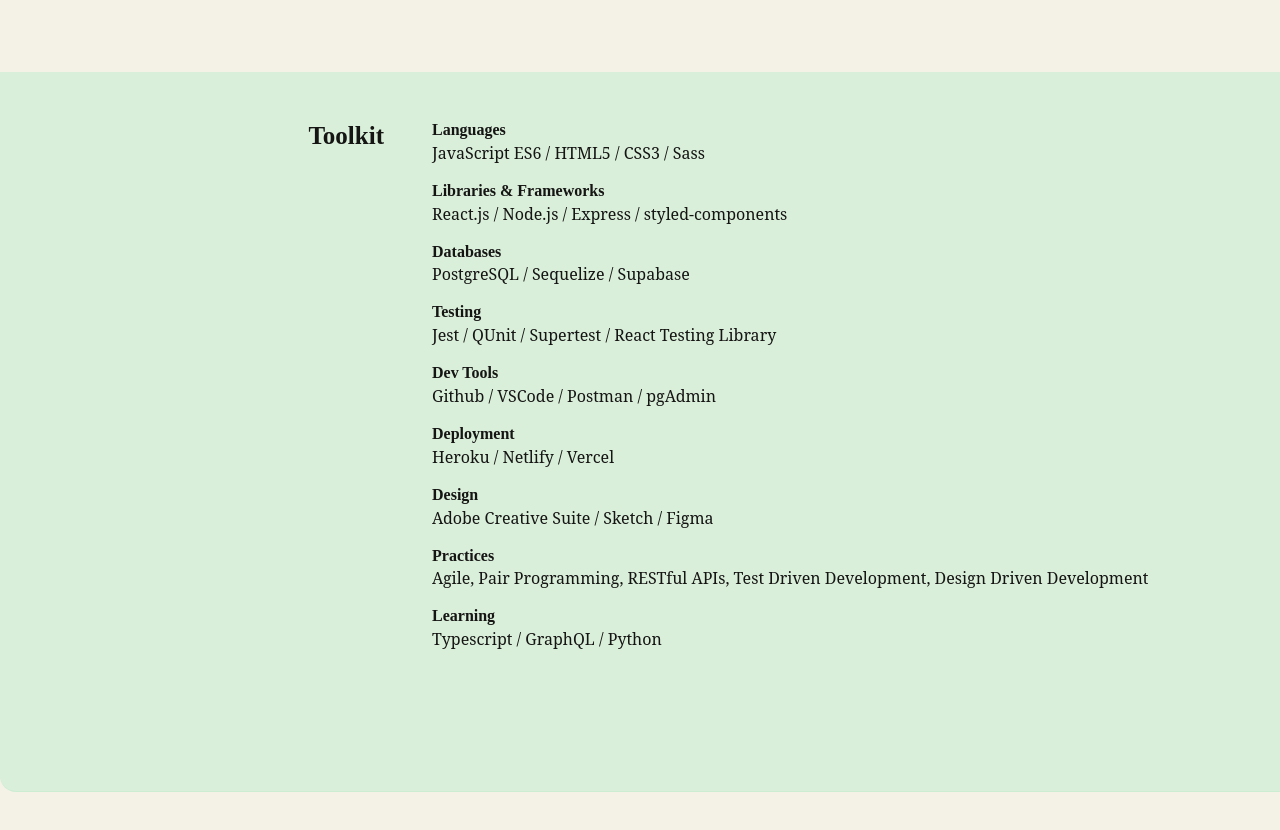
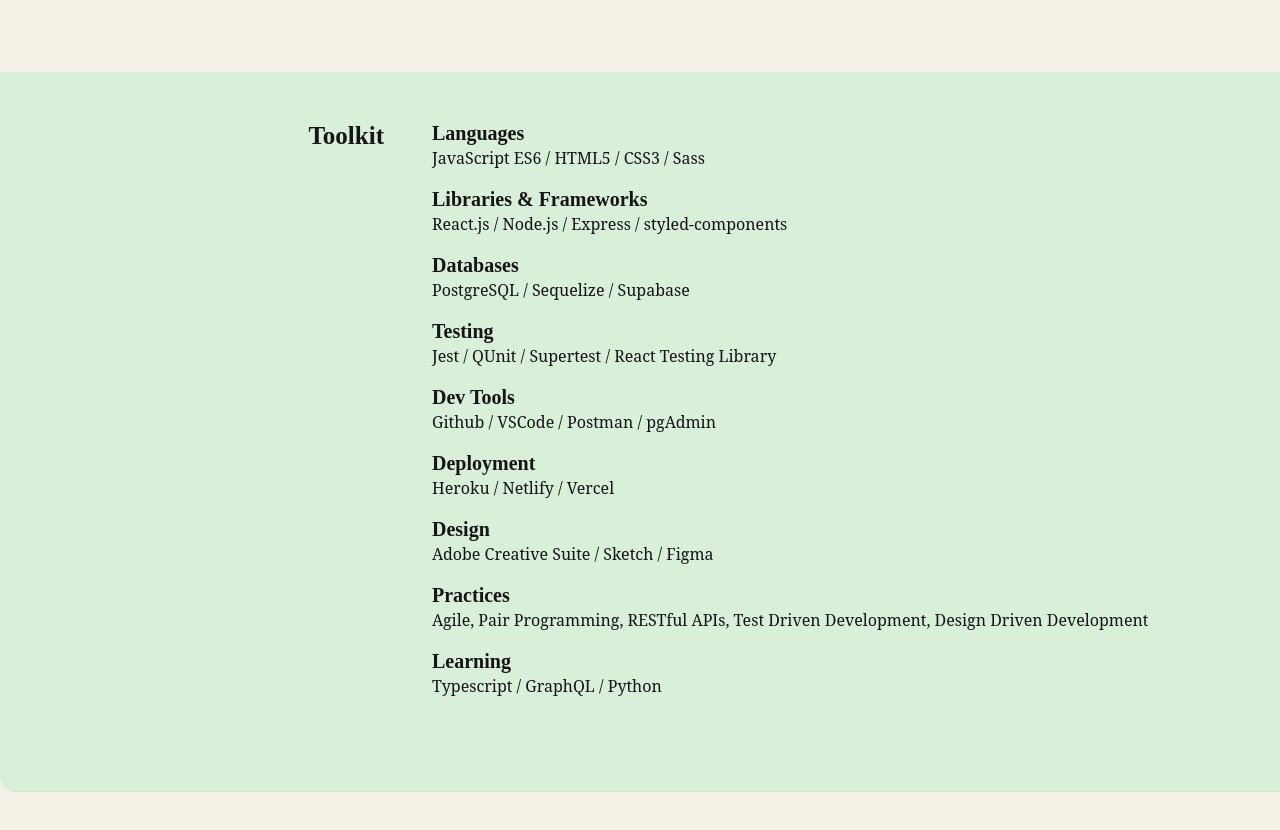
Before and after one commit to djdrakos/portfolio, a React (Create React App) app: page / in a window 1280 px wide. Shown: the part 1320-2150 px from the top of the page. Built offline with nearby package versions, Linux system fonts and the light colour scheme; a web font is replaced by a local one.

Commit message:
implement h5 component, linting

```diff
--- a/src/components/About.js
+++ b/src/components/About.js
@@ -43,7 +43,3 @@ const About = (props) => {
 }
 
 export default About
-
-//<a href="https://www.flaticon.com/free-icons/github" title="github icons">Github icons created by pictogramer - Flaticon</a>
-
-//<a href="https://www.flaticon.com/free-icons/linkedin" title="linkedin icons">Linkedin icons created by Aldo Cervantes - Flaticon</a>
--- a/src/components/Career.js
+++ b/src/components/Career.js
@@ -35,9 +35,6 @@ const StyledCareer = styled(SectionContent)`
     margin-top: var(--gap100);
     margin-left: var(--gap150);
 
-    a {
-
-    }
     .social-icon {
       display: flex;
       justify-content: center;
--- a/src/components/ProjectDetail.js
+++ b/src/components/ProjectDetail.js
@@ -1,5 +1,5 @@
 import styled from 'styled-components'
-import { P } from './Typography'
+import { H5, P } from './Typography'
 
 const StyledProjectDetail = styled.div`
   display: flex;
@@ -39,7 +39,7 @@ export default function ProjectDetail({project}) {
   return (
     <StyledProjectDetail>
       <img src={`/screenshots/${img}`} alt='' />
-      <h3>{title}</h3>
+      <H5 as ="h3">{title}</H5>
       <P>
         <a href={liveUrl} target="_blank" rel="noreferrer">Live Site</a>
 
--- a/src/components/TechStack.js
+++ b/src/components/TechStack.js
@@ -1,6 +1,6 @@
 import styled from 'styled-components'
 import SectionContent from './SectionContent'
-import { P } from './Typography'
+import { H5, H6, P } from './Typography'
 
 const StyledTechStack = styled(SectionContent)`
   --top-offset: calc(var(--stack-block200) + var(--header100) - var(--stack-offset));
@@ -21,7 +21,6 @@ const StyledTechStack = styled(SectionContent)`
   }
 
   h3 {
-    font-size: 1rem;
     margin-block: 0;
   }
 `
@@ -29,31 +28,31 @@ const StyledTechStack = styled(SectionContent)`
 const TechStack = (props) => {
   return (
     <StyledTechStack {...props}>
-      <h3>Languages</h3>
+      <H5 as="h3">Languages</H5>
       <P>JavaScript ES6 / HTML5 / CSS3 / Sass</P>
 
-      <h3>Libraries & Frameworks</h3>
+      <H5 as="h3">Libraries & Frameworks</H5>
       <P>React.js / Node.js / Express / styled-components</P>
 
-      <h3>Databases</h3>
+      <H5 as="h3">Databases</H5>
       <P>PostgreSQL / Sequelize / Supabase</P>
 
-      <h3>Testing</h3>
+      <H5 as="h3">Testing</H5>
       <P>Jest / QUnit / Supertest / React Testing Library</P>
 
-      <h3>Dev Tools</h3>
+      <H5 as="h3">Dev Tools</H5>
       <P>Github / VSCode / Postman / pgAdmin </P>
 
-      <h3>Deployment</h3>
+      <H5 as="h3">Deployment</H5>
       <P>Heroku / Netlify / Vercel</P>
 
-      <h3>Design</h3>
+      <H5 as="h3">Design</H5>
       <P>Adobe Creative Suite / Sketch / Figma</P>
 
-      <h3>Practices</h3>
+      <H5 as="h3">Practices</H5>
       <P>Agile, Pair Programming, RESTful APIs, Test Driven Development, Design Driven Development</P>
 
-      <h3>Learning</h3>
+      <H5 as="h3">Learning</H5>
       <P>Typescript / GraphQL / Python</P>
     </StyledTechStack>
   )
```
Also changed, not shown: src/components/Bio.js (indentation only).
